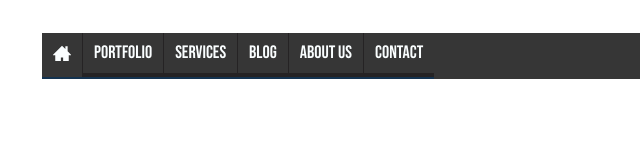
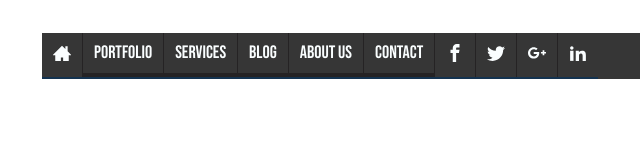
Before and after one commit to KVH276/navigatiebalk-blauw, a plain HTML site: page index.html in a window 1280 px wide. Shown: the full height of the page, 22-662 px from the left. Drawn offline with nearby package versions, Linux system fonts and the light colour scheme.

Commit message:
icoontjes toegevoegd aan de rechterkant

```diff
--- a/index.html
+++ b/index.html
@@ -30,9 +30,36 @@
           <li><a href="#">Blog</a></li>
           <li><a href="#">About us</a></li>
           <li><a href="#">Contact</a></li>
+          <li>
+            <a href="#" class="facebook">
+                <svg class="icon icon-facebook">
+                    <use xlink:href="./icons/symbol-defs.svg#icon-facebook"></use>
+                </svg>
+            </a>
+          </li>
+          <li>
+            <a href="#" class="twitter">
+                <svg class="icon icon-facebook">
+                    <use xlink:href="./icons/symbol-defs.svg#icon-twitter"></use>
+                </svg>
+            </a>
+          </li>
+          <li>
+            <a href="#" class="google-plus">
+                <svg class="icon icon-facebook">
+                    <use xlink:href="./icons/symbol-defs.svg#icon-google-plus"></use>
+                </svg>
+            </a>
+          </li>
+          <li>
+            <a href="#" class="linkedin">
+                <svg class="icon icon-facebook">
+                    <use xlink:href="./icons/symbol-defs.svg#icon-linkedin2"></use>
+                </svg>
+            </a>
+          </li>
         </ul>
       </nav>
-    </div>
-    <script defer src="svgxuse.js"></script>
+    <script defer src="./icons/svgxuse.js"></script>
   </body>
 </html>
--- a/styles/style.css
+++ b/styles/style.css
@@ -1,4 +1,5 @@
 @import url("https://fonts.googleapis.com/css2?family=Bebas+Neue&display=swap");
+@import "../icons/style.css";
 
 body {
   padding-top: 33px;
@@ -17,12 +18,15 @@ nav {
 
 nav ul {
   display: flex;
-  background-color: #252324;
-  border-bottom: 2px solid #143350;
+}
+
+nav ul li {
+    background-color: #252324;
+    border-bottom: 2px solid #143350;
 }
 
 nav ul li a {
-    background-color: #363636;
+  background-color: #363636;
   padding: 11px;
   display: block;
   text-align: center;
@@ -42,5 +46,5 @@ nav ul li a:hover {
   background-color: #2d2b2e;
 }
 nav ul li:last-child {
-  margin-left: auto;
+  margin-right: auto;
 }
```
